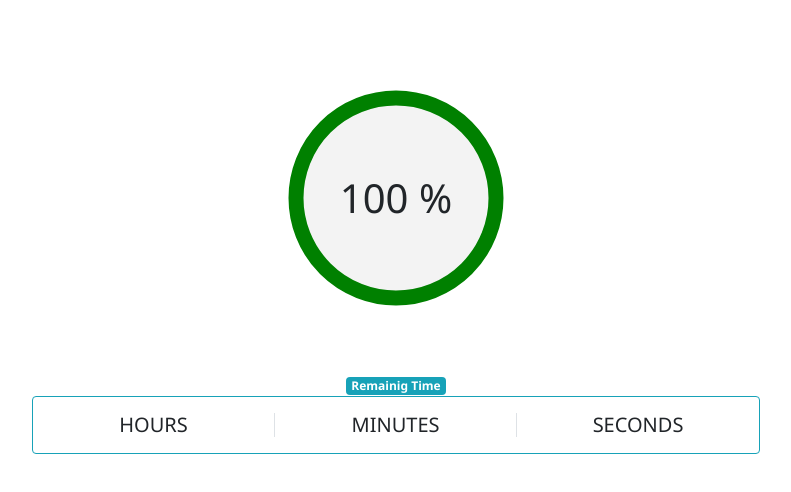
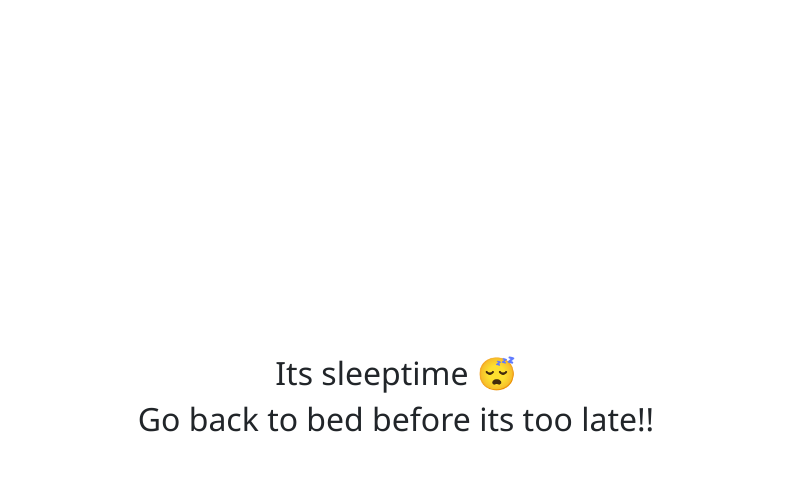
Before and after one commit to charan0017/countdown, a plain HTML site: page index.html in a window 1280 px wide. Shown: the whole page, without its empty margins (244-1035 px from the left). Drawn offline with nearby package versions, Linux system fonts and the light colour scheme.

Commit message:
Added logic for informing sleeptime 😴

```diff
--- a/index.html
+++ b/index.html
@@ -15,9 +15,9 @@
   </head>
 
   <body class="body">
-    <div id="root" class="container mt-5">
+    <div id="root" class="container mt-5 h-100 justify-content-center">
       <div class="row justify-content-center align-items-center">
-        <div class="timer">
+        <div id="timer" class="timer">
           <div class="controls">
             <h1 id="remaining-percent" class="mt-3 mb-3">100 %</h1>
           </div>
@@ -59,6 +59,12 @@
         </div>
       </div>
     </div>
+    <div id="sleep" class="container h-100 d-flex justify-content-center d-none">
+      <div class="my-auto text-center">
+        <h2>Its sleeptime 😴</h2>
+        <h2>Go back to bed before its too late!!</h2>
+      </div>
+    </div>
 
     <script src="https://code.jquery.com/jquery-3.5.1.slim.min.js" crossorigin="anonymous"></script>
     <script src="https://cdn.jsdelivr.net/npm/popper.js@1.16.1/dist/umd/popper.min.js" crossorigin="anonymous"></script>
--- a/index.js
+++ b/index.js
@@ -1,3 +1,5 @@
+const timerDiv = document.querySelector('#root');
+const sleepDiv = document.querySelector('#sleep');
 const remainingPercentP = document.querySelector('#remaining-percent');
 const remainingDuration = document.querySelector('#remaining-duration');
 const remainingHrsP = remainingDuration.querySelector('#hrs');
@@ -27,6 +29,8 @@ function createNewTimer() {
     },
     onComplete() {
       console.log('complete');
+      timerDiv.classList.add('d-none');
+      sleepDiv.classList.remove('d-none');
     },
   });
 }
--- a/style.css
+++ b/style.css
@@ -12,9 +12,11 @@
   font: inherit;
 }
 
+html,
 body {
   font-family: 'Segoe UI', Roboto, Oxygen, Ubuntu, Cantarell, 'Fira Sans', 'Droid Sans', 'Helvetica Neue', Helvetica,
     Arial, sans-serif;
+  height: 100%;
 }
 
 #root {
```
